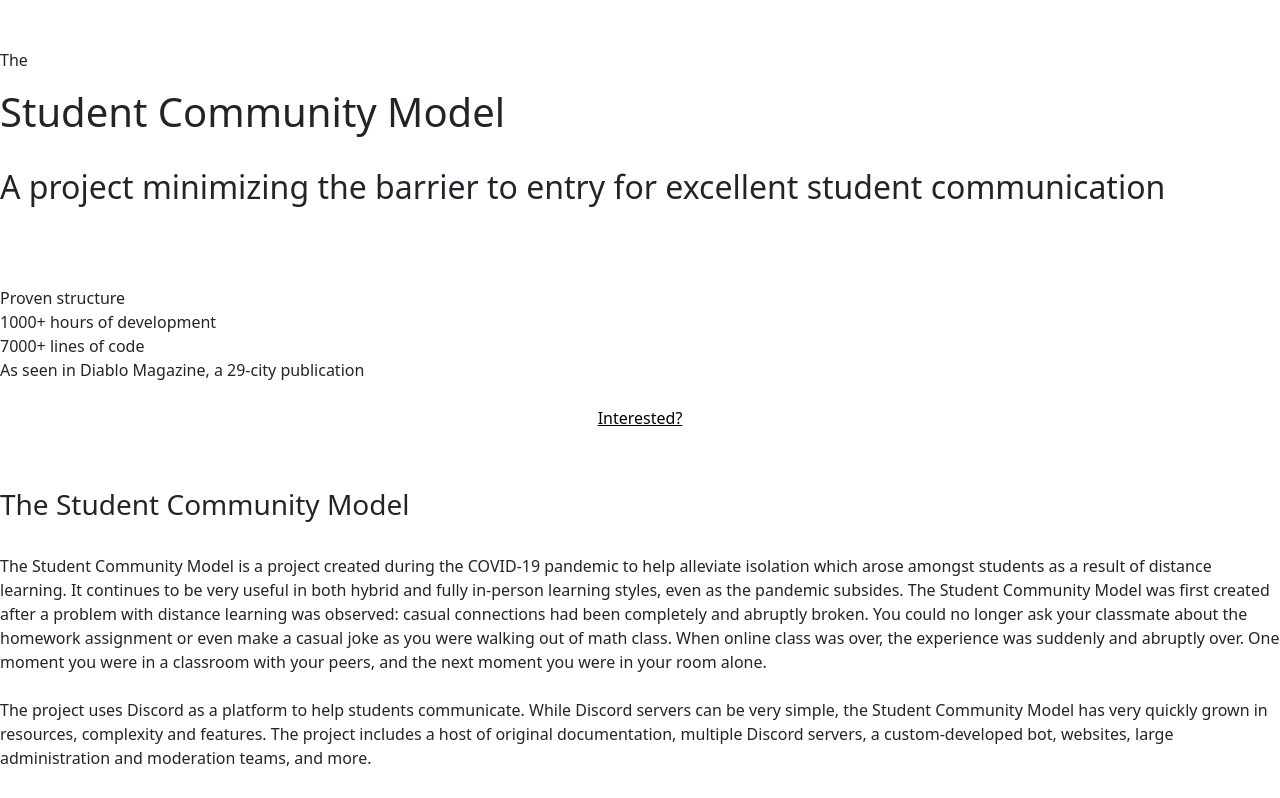
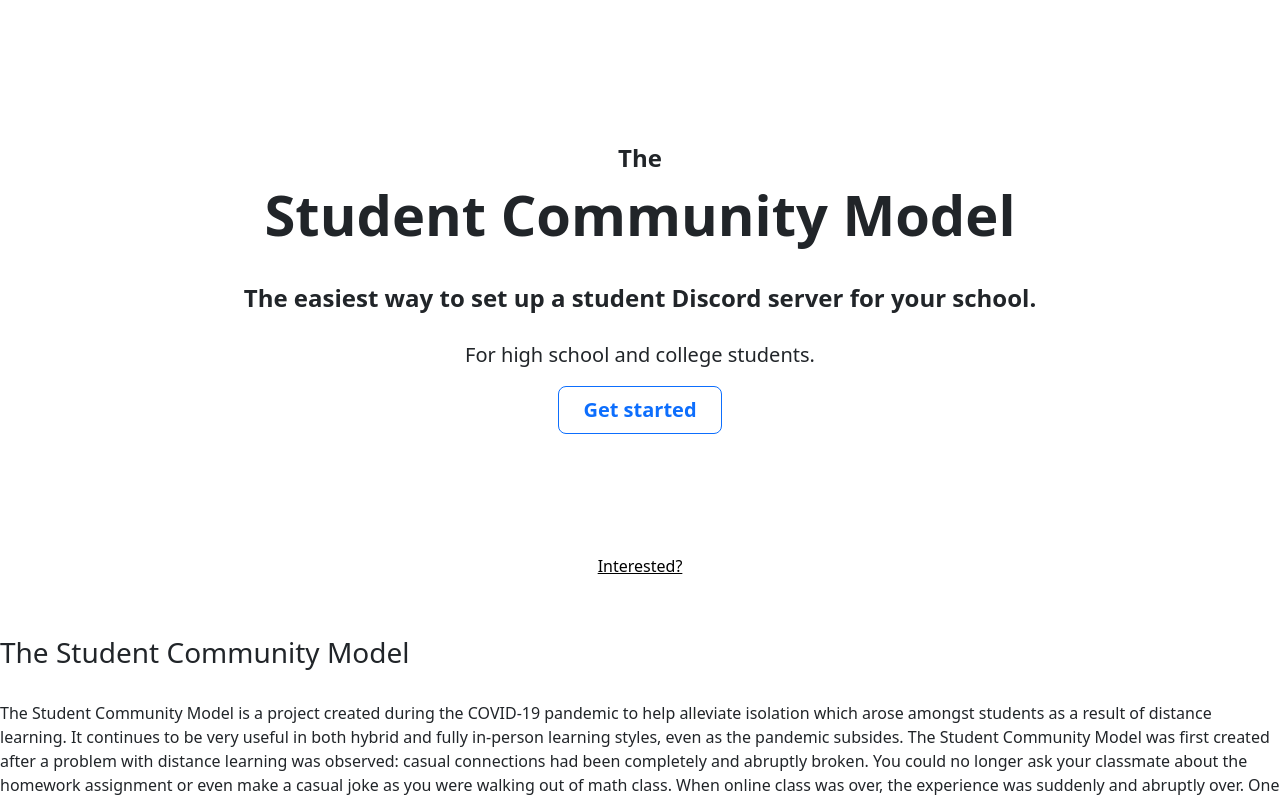
Before and after one commit to Reevak05/student-community-website, a plain HTML site: page index.html in a window 1280 px wide. Shown: the top 798 px of the page. Drawn offline with nearby package versions, Linux system fonts and the light colour scheme.

Commit message:
Add title area

```diff
--- a/index.html
+++ b/index.html
@@ -14,26 +14,20 @@
 
 <br><br>
 
-<p class="the">
-    The
-</p>
-<h1>
-    Student Community Model
-</h1>
-
-<br>
-
-<h2>
-    A project minimizing the barrier to entry for excellent student communication
-</h2>
-
-<br><br><br>
-
-<div class="flex-container">
-    <div class="point">Proven structure</div>
-    <div class="point">1000+ hours of development</div>
-    <div class="point">7000+ lines of code</div>
-    <div class="point">As seen in Diablo Magazine, a 29-city publication</div>
+<!--title-->
+<a id="home"></a>
+<div class="px-9 py-5 my-5 text-center">
+    <h1 class="fs-4 fw-bold">The</h1>
+    <h1 class="display-4 fw-bold">Student Community Model</h1>
+    <br>
+    <p class="fs-4 mb-4 fw-semibold">The easiest way to set up a student Discord server for your school.</p>
+    <div class="col-lg-6 mx-auto">
+        <p class="fs-5 mb-3">For high school and college students.</p>
+        <div class="container d-grid gap-2 d-sm-flex justify-content-sm-center">
+            <a href="#getstarted" class="btn btn-outline-primary btn-lg px-4 gap-4 fw-semibold" role="button">Get
+                started</a>
+        </div>
+    </div>
 </div>
 
 <br>
```
